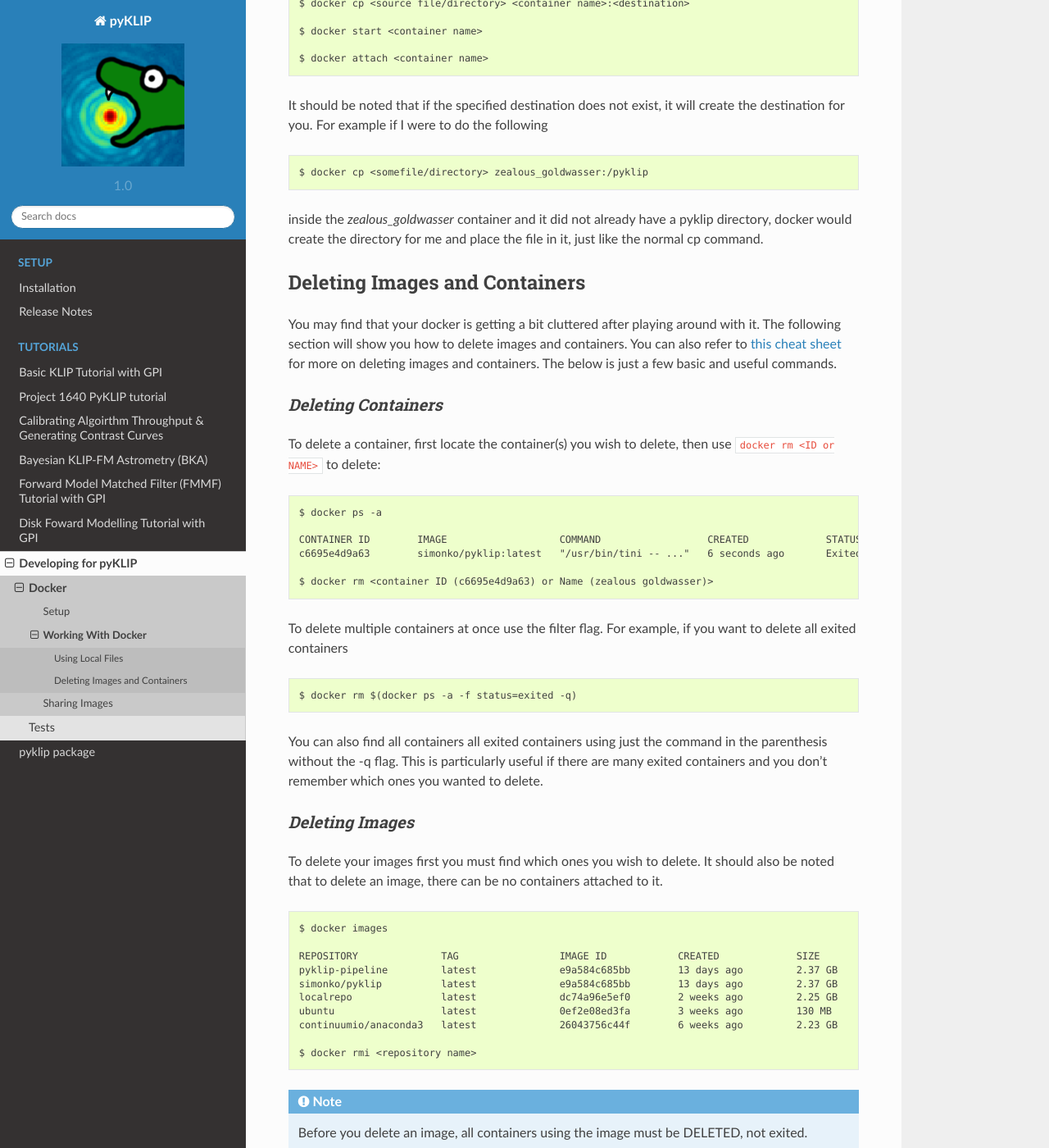
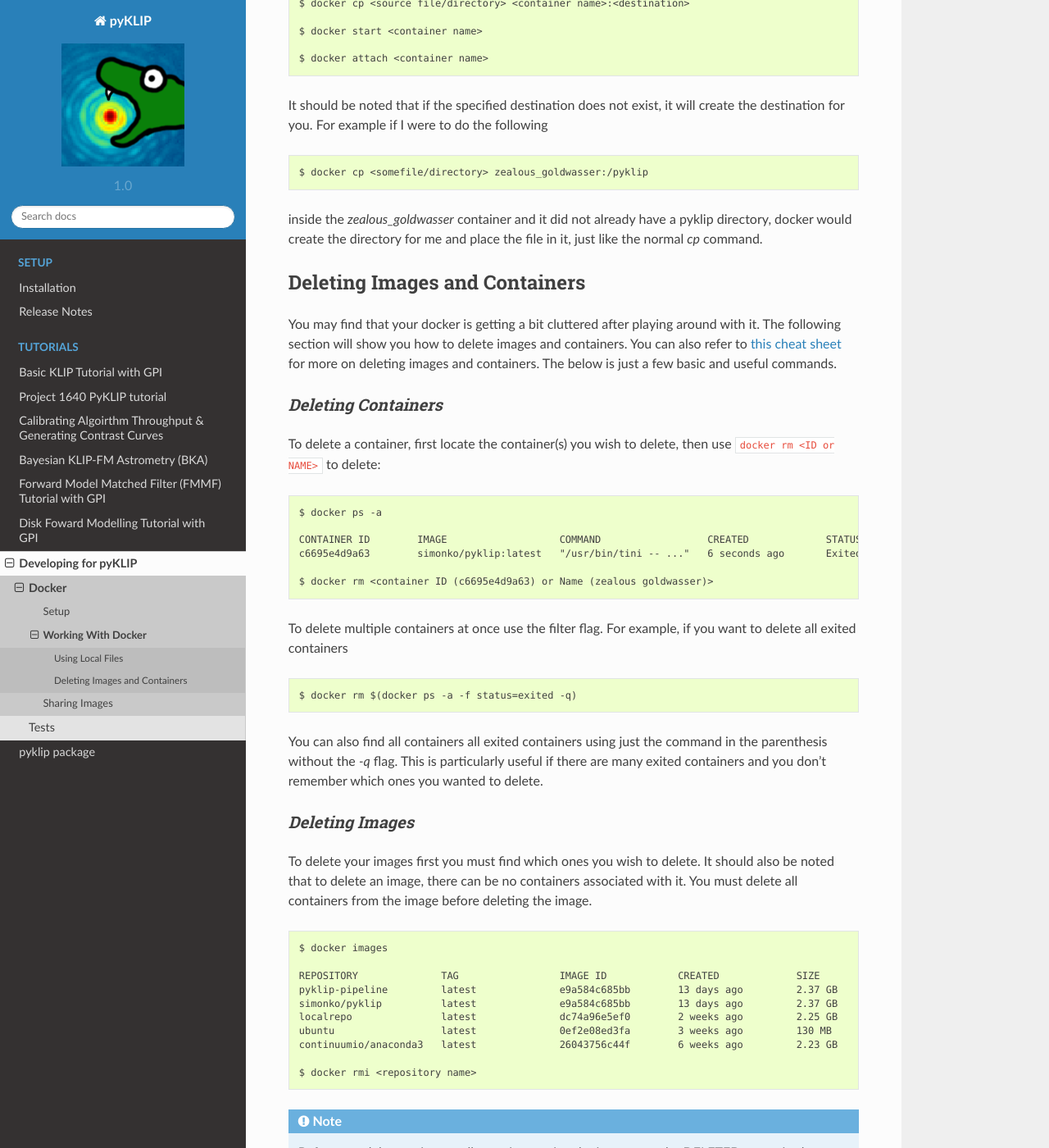
Before and after one commit to UCSB-Exoplanet-Polarimetry-Lab/pyKLIP_NMFJAX, a Sphinx documentation site: the page built from docs/source/developing/using.rst, in a window 1280 px wide and 1400 px high, scrolled down 421 px. Shown: the whole window at 82% size. Built offline with Sphinx 7.4.7 and the Read the Docs theme 2.0.0, drawn with Linux system fonts in a browser that asks for light colours; some of the changed text lies outside the part shown.

Commit message:
some changes made to docs for consistency under using.rst

```diff
--- a/docs/source/developing/using.rst
+++ b/docs/source/developing/using.rst
@@ -7,7 +7,7 @@ Here you will learn how some basics on working with Docker.
 
 Using Local Files
 ^^^^^^^^^^^^^^^^^
-Once you have your image, you can cp over local files into the container. To do this you have to use the ``attach`` command and ``-d`` flag like so ::
+Once you have your image, you can `cp` over local files into the container. To do this you have to use the ``attach`` command and ``-d`` flag like so ::
 
         $ docker run -it -d simonko/pyklip:latest
 
@@ -23,7 +23,7 @@ It should be noted that if the specified destination does not exist, it will cre
 
         $ docker cp <somefile/directory> zealous_goldwasser:/pyklip
 
-inside the `zealous_goldwasser` container and it did not already have a pyklip directory, docker would create the directory for me and place the file in it, just like the normal cp command.
+inside the `zealous_goldwasser` container and it did not already have a pyklip directory, docker would create the directory for me and place the file in it, just like the normal `cp` command.
 
 
 Deleting Images and Containers
@@ -46,12 +46,12 @@ To delete multiple containers at once use the filter flag. For example, if you w
 
         $ docker rm $(docker ps -a -f status=exited -q)
 
-You can also find all containers all exited containers using just the command in the parenthesis without the -q flag. This is particularly useful if there are many exited containers and you don't remember which ones you wanted to delete.
+You can also find all containers all exited containers using just the command in the parenthesis without the `-q` flag. This is particularly useful if there are many exited containers and you don't remember which ones you wanted to delete.
 
 `Deleting Images`
 """""""""""""""""
 
-To delete your images first you must find which ones you wish to delete. It should also be noted that to delete an image, there can be no containers attached to it. ::
+To delete your images first you must find which ones you wish to delete. It should also be noted that to delete an image, there can be no containers associated with it. You must delete all containers from the image before deleting the image. ::
 
 
         $ docker images
```
